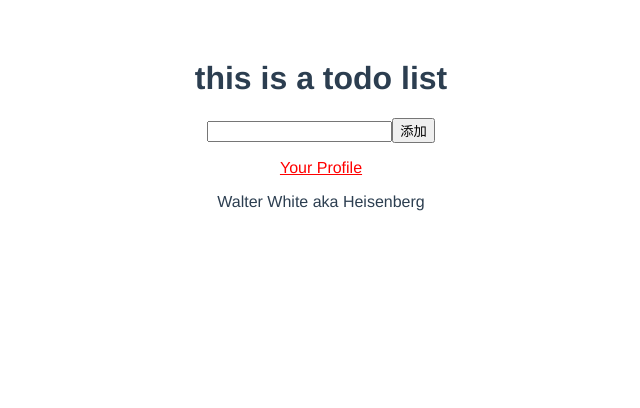
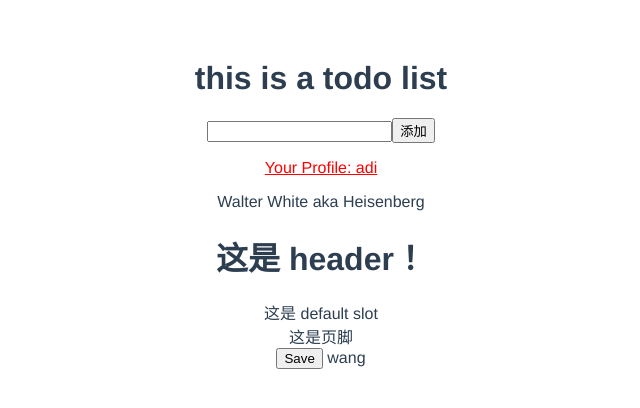
Before and after one commit to adispring/vue-demo, a Vue app: page / in a window 1280 px wide. Shown: the top 408 px of the page, without its empty margins (319-959 px from the left). Built offline with nearby package versions, Linux system fonts and the light colour scheme.

Commit message:
scope slot

```diff
--- a/src/App.vue
+++ b/src/App.vue
@@ -1,8 +1,23 @@
 <template>
   <div id="app">
     <TodoList />
-    <NavigationLink url="https://www.google.com">Your Profile</NavigationLink>
+    <NavigationLink url="https://www.google.com"
+      >Your Profile: {{ user.name }}</NavigationLink
+    >
     <MixinDemo></MixinDemo>
+    <SlotDemo>
+      <template v-slot:header>
+        <h1>这是 header！</h1>
+      </template>
+      <template>这是 default slot</template>
+      <template v-slot:footer>这是页脚</template>
+    </SlotDemo>
+    <SubmitButton>Save</SubmitButton>
+    <CurrentUser>
+      <template v-slot:default="a">
+        {{ a.user1.firstName }}
+      </template>
+    </CurrentUser>
   </div>
 </template>
 
@@ -10,6 +25,9 @@
 import TodoList from './components/TodoList.vue';
 import NavigationLink from './components/NavigationLink.vue';
 import MixinDemo from './components/MixinDemo.vue';
+import SlotDemo from './components/SlotDemo.vue';
+import SubmitButton from './components/submit-button.vue';
+import CurrentUser from './components/CurrentUser.vue';
 
 export default {
   name: 'App',
@@ -17,7 +35,20 @@ export default {
     TodoList,
     NavigationLink,
     MixinDemo,
+    SlotDemo,
+    SubmitButton,
+    CurrentUser,
   },
+  data: () => ({
+    user: {
+      name: 'adi',
+    },
+    slotProps: {
+      user: {
+        firstName: '第一名称',
+      },
+    },
+  }),
 };
 </script>
 
--- /dev/null
+++ b/src/components/CurrentUser.vue
@@ -0,0 +1,20 @@
+<template>
+  <span>
+    <slot v-bind:user1="user">{{ user.lastName }}</slot>
+  </span>
+</template>
+
+<script>
+export default {
+  data: () => {
+    return {
+      user: {
+        lastName: 'zengdi',
+        firstName: 'wang',
+      },
+    };
+  },
+};
+</script>
+
+<style></style>
--- /dev/null
+++ b/src/components/SlotDemo.vue
@@ -0,0 +1,17 @@
+<template>
+  <div class="container">
+    <header>
+      <slot name="header"></slot>
+    </header>
+    <main>
+      <slot></slot>
+    </main>
+    <footer>
+      <slot name="footer"></slot>
+    </footer>
+  </div>
+</template>
+
+<script>
+export default {};
+</script>
--- /dev/null
+++ b/src/components/submit-button.vue
@@ -0,0 +1,9 @@
+<template>
+  <button type="submit">
+    <slot>Submit</slot>
+  </button>
+</template>
+
+<script>
+export default {};
+</script>
```
